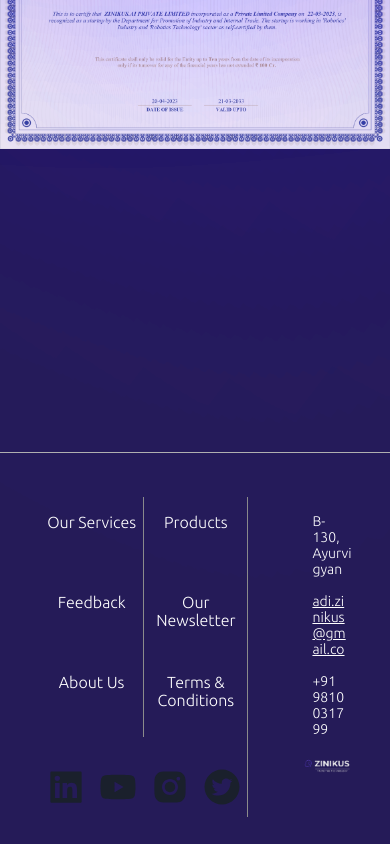
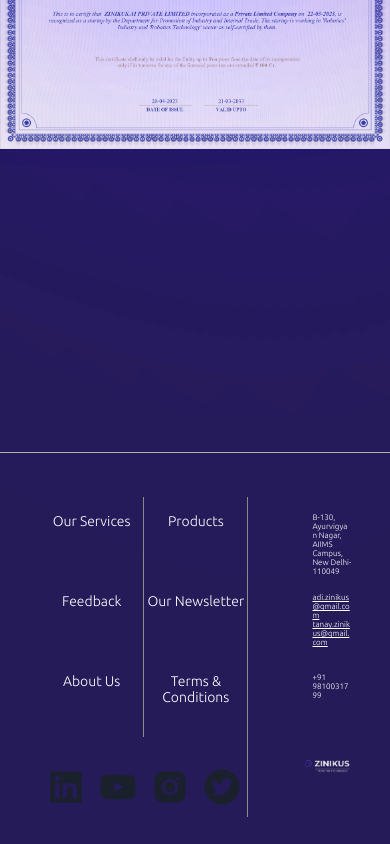
Before and after one commit to UjjwalPasahan/ZINIKUSWEB, a React (Create React App) app in the folder client/: page / in a window 390 px wide. Shown: the part 2226-3070 px from the top of the page. Built offline with nearby package versions, Linux system fonts and the light colour scheme; a web font is replaced by a local one.

Commit message:
footer media queries for font size

```diff
--- a/client/src/styles/Footer.css
+++ b/client/src/styles/Footer.css
@@ -194,3 +194,141 @@
   }
 
 }
+@media (max-width:480px) {
+
+  .contact {
+    background: #251b58;
+    grid-area: contact;
+    text-align: center;
+    padding-top: 1rem;
+    cursor: pointer;
+    color: #fff;
+    text-align: center;
+    font-family: Ubuntu;
+    font-size: 14px;
+    font-style: normal;
+    font-weight: lighter;
+    line-height: normal;
+  }
+
+  .products {
+    background: #251b58;
+    grid-area: products;
+    text-align: center;
+    padding-top: 1rem;
+    cursor: pointer;
+    color: #fff;
+    text-align: center;
+    font-family: Ubuntu;
+    font-size: 14px;
+    font-style: normal;
+    font-weight: lighter;
+    line-height: normal;
+  }
+
+  .address {
+    background: #251b58;
+    grid-area: address;
+    padding-top: 1rem;
+    padding-left: 4rem;
+    cursor: pointer;
+    color: #fff;
+    font-family: Ubuntu;
+    font-size: 8px;
+    font-style: normal;
+    font-weight: lighter;
+    line-height: normal;
+  }
+
+  .feedback {
+    background: #251b58;
+    grid-area: feedback;
+    text-align: center;
+    padding-top: 1rem;
+    cursor: pointer;
+    color: #fff;
+    text-align: center;
+    font-family: Ubuntu;
+    font-size: 14px;
+    font-style: normal;
+    font-weight: lighter;
+    line-height: normal;
+  }
+
+  .newsletter {
+    background: #251b58;
+    grid-area: newsletter;
+    text-align: center;
+    padding-top: 1rem;
+    cursor: pointer;
+    color: #fff;
+    text-align: center;
+    font-family: Ubuntu;
+    font-size: 14px;
+    font-style: normal;
+    font-weight: lighter;
+    line-height: normal;
+  }
+
+  .email {
+    background: #251b58;
+    grid-area: email;
+    padding-left: 4rem;
+    padding-top: 1rem;
+    cursor: pointer;
+    color: #fff;
+    font-family: Ubuntu;
+    font-size: 8px;
+    font-style: normal;
+    font-weight: lighter;
+    line-height: normal;
+  }
+
+  .footerAbout {
+    background: #251b58;
+    grid-area: about;
+    grid-column: 1 / 2;
+    grid-row: 3 / 4;
+    text-align: center;
+    padding-top: 1rem;
+    cursor: pointer;
+    color: #fff;
+    text-align: center;
+    font-family: Ubuntu;
+    font-size: 14px;
+    font-style: normal;
+    font-weight: lighter;
+    line-height: normal;
+  }
+
+  .terms {
+    background: #251b58;
+    grid-area: terms;
+    text-align: center;
+    padding-top: 1rem;
+    cursor: pointer;
+    color: #fff;
+    text-align: center;
+    font-family: Ubuntu;
+    font-size: 14px;
+    font-style: normal;
+    font-weight: lighter;
+    line-height: normal;
+  }
+
+  .phone {
+    background: #251b58;
+    grid-area: phone;
+    padding-left: 4rem;
+    padding-top: 1rem;
+    cursor: pointer;
+    color: #fff;
+
+    font-family: Ubuntu;
+    font-size: 8px;
+    font-style: normal;
+    font-weight: lighter;
+    line-height: normal;
+  }
+
+}
```
